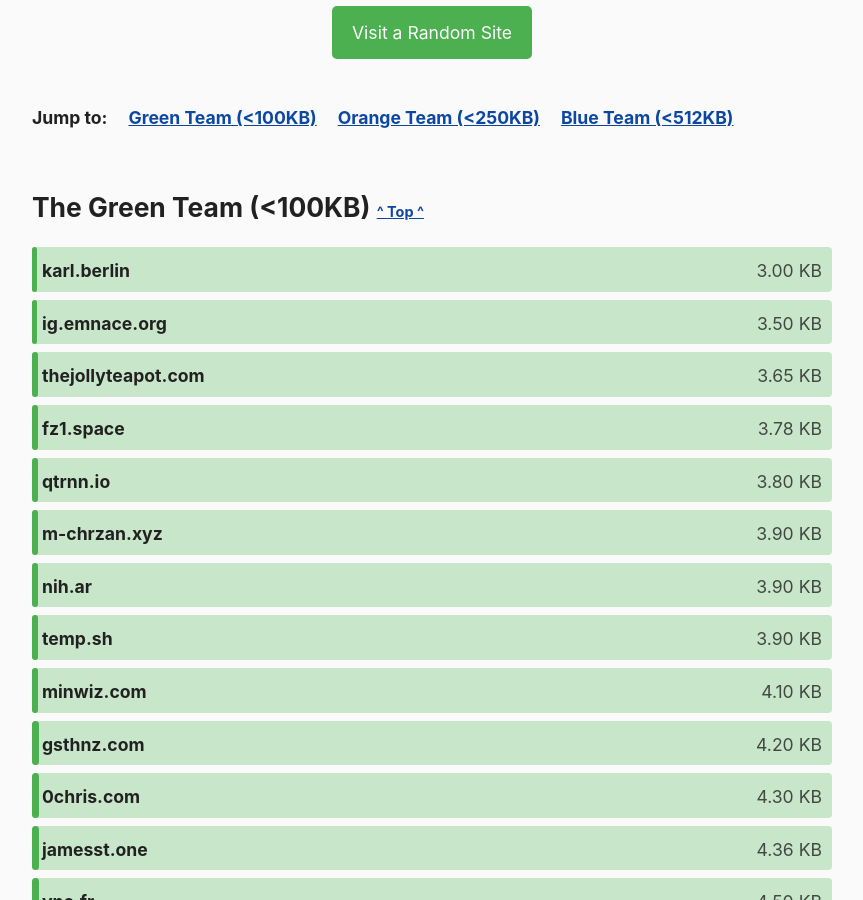
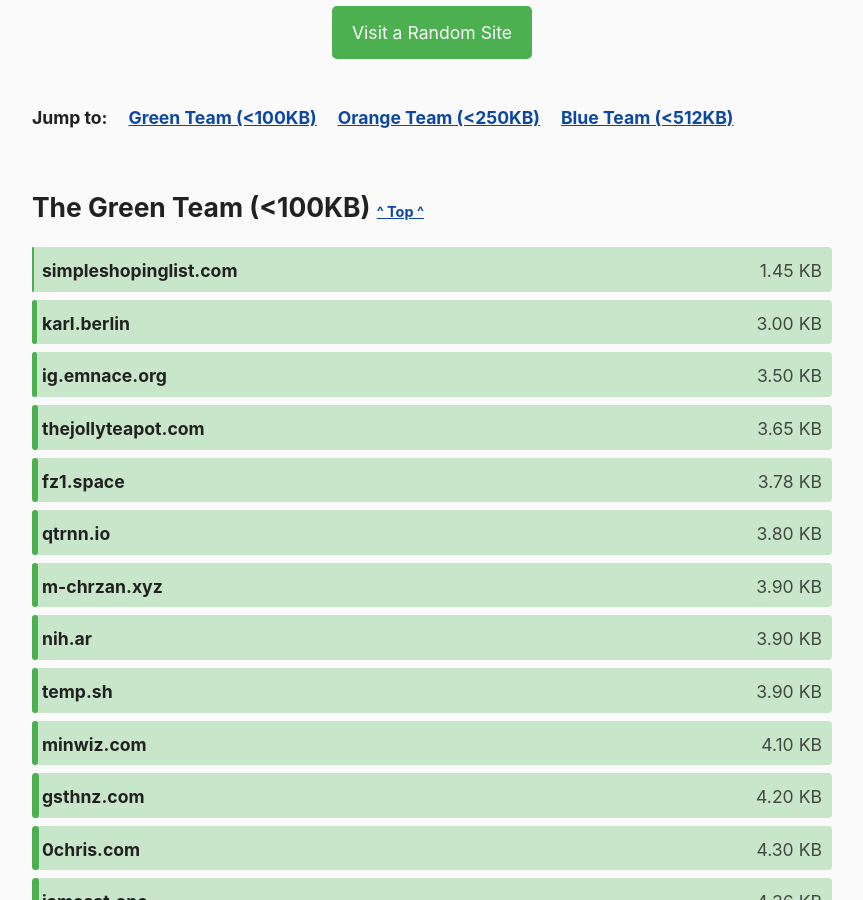
Before and after one commit to kevquirk/512kb.club, a Jekyll site: the page built from index.md, in a window 1280 px wide and 900 px high, scrolled down 1060 px. Shown: the whole window, without its empty margins (208-1071 px from the left). Built offline with Jekyll 4.4.1, drawn with Linux system fonts in a browser that asks for light colours.

Commit message:
Update sites.yml
https://gtmetrix.com/reports/simpleshopinglist.com/js0Ti5Ul/

```diff
--- a/_data/sites.yml
+++ b/_data/sites.yml
@@ -2732,6 +2732,11 @@
   size: 17.3
   last_checked: 2022-05-06
 
+- domain: simpleshopinglist.com
+  url: https://simpleshopinglist.com/
+  size: 1.45
+  last_checked: 2023-08-20
+
 - domain: slashdev.space
   url: https://slashdev.space/
   size: 400
```
